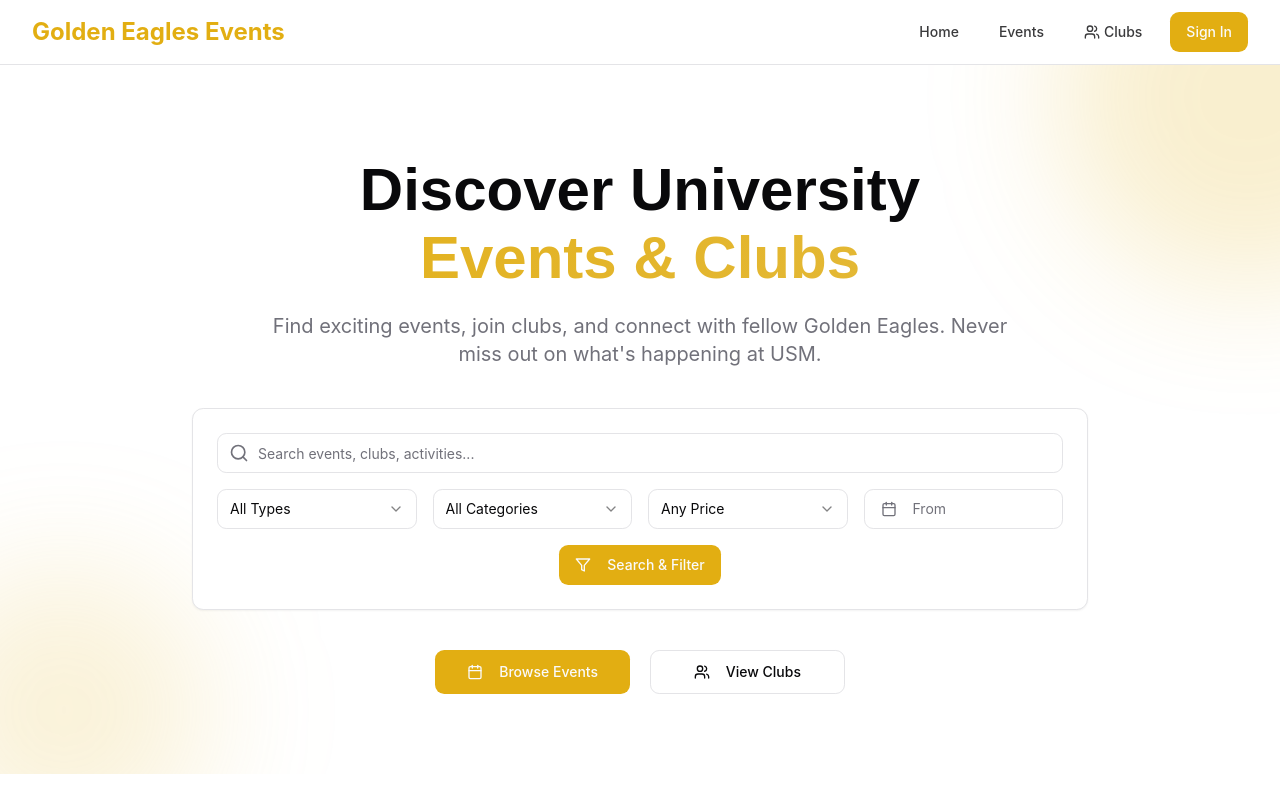
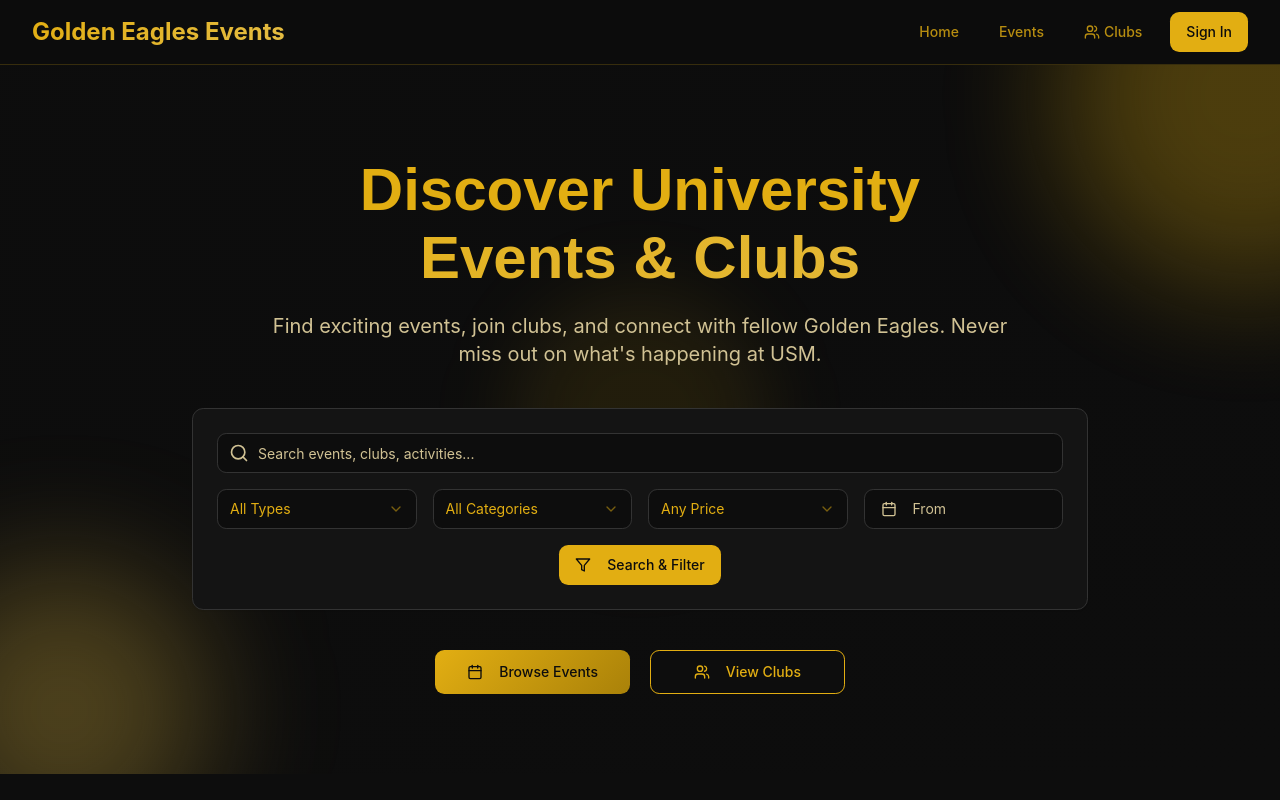
Before and after one commit to Manishkatel/party-spark-creator-hub, a React (Vite) app: page / in a window 1280 px wide. Shown: the top 800 px of the page. Built offline with nearby package versions, Linux system fonts and the light colour scheme.

Commit message:
Revert design changes
Reverted frontend design to the previous black and yellow theme and fixed layout issues.

```diff
--- a/src/components/home/Hero.tsx
+++ b/src/components/home/Hero.tsx
@@ -5,16 +5,17 @@ import SearchAndFilter from "./SearchAndFilter";
 
 const Hero = () => {
   return (
-    <div className="relative overflow-hidden">
+    <div className="relative overflow-hidden bg-gradient-to-br from-background via-background to-usm-black/5">
       {/* Background decoration */}
-      <div className="absolute -top-40 -right-40 w-96 h-96 bg-usm-gold/20 rounded-full blur-3xl" />
-      <div className="absolute -bottom-20 -left-20 w-72 h-72 bg-usm-gold-light/20 rounded-full blur-3xl" />
+      <div className="absolute -top-40 -right-40 w-96 h-96 bg-usm-gold/30 rounded-full blur-3xl animate-pulse-soft" />
+      <div className="absolute -bottom-20 -left-20 w-72 h-72 bg-usm-gold-light/30 rounded-full blur-3xl animate-float" />
+      <div className="absolute top-1/2 left-1/2 transform -translate-x-1/2 -translate-y-1/2 w-64 h-64 bg-usm-gold/10 rounded-full blur-2xl" />
 
       <div className="relative max-w-7xl mx-auto px-4 sm:px-6 lg:px-8 pt-20 pb-16 sm:pt-24 sm:pb-20">
         <div className="text-center">
           <h1 className="text-4xl font-extrabold sm:text-5xl md:text-6xl">
-              <span className="block text-usm-black">Discover University</span>
-              <span className="block mt-2 gradient-text">Events & Clubs</span>
+            <span className="block text-foreground mb-2">Discover University</span>
+            <span className="block gradient-text">Events & Clubs</span>
           </h1>
           <p className="mt-6 max-w-lg mx-auto text-xl text-muted-foreground sm:max-w-3xl">
             Find exciting events, join clubs, and connect with fellow Golden Eagles.
@@ -29,13 +30,13 @@ const Hero = () => {
           <div className="mt-10 max-w-sm mx-auto sm:max-w-none sm:flex sm:justify-center">
             <div className="space-y-4 sm:space-y-0 sm:mx-auto sm:inline-grid sm:grid-cols-2 sm:gap-5">
               <Link to="/events">
-                <Button size="lg" className="w-full">
+                <Button size="lg" className="w-full bg-gradient-usm hover:opacity-90 transition-opacity">
                   <Calendar className="w-4 h-4 mr-2" />
                   Browse Events
                 </Button>
               </Link>
               <Link to="/clubs">
-                <Button variant="outline" size="lg" className="w-full">
+                <Button variant="outline" size="lg" className="w-full border-usm-gold text-usm-gold hover:bg-usm-gold hover:text-usm-black">
                   <Users className="w-4 h-4 mr-2" />
                   View Clubs
                 </Button>
--- a/src/components/layout/Navbar.tsx
+++ b/src/components/layout/Navbar.tsx
@@ -36,12 +36,12 @@ const Navbar = () => {
   };
 
   return (
-    <nav className="fixed top-0 left-0 right-0 z-50 bg-background/80 backdrop-blur-md border-b border-border">
+    <nav className="fixed top-0 left-0 right-0 z-50 bg-background/95 backdrop-blur-md border-b border-usm-gold/20">
       <div className="max-w-7xl mx-auto px-4 sm:px-6 lg:px-8">
         <div className="flex items-center justify-between h-16">
           <div className="flex items-center">
             <Link to="/" className="flex-shrink-0">
-              <span className="text-2xl font-bold text-usm-gold">Golden Eagles Events</span>
+              <span className="text-2xl font-bold gradient-text">Golden Eagles Events</span>
             </Link>
           </div>
 
--- a/src/index.css
+++ b/src/index.css
@@ -7,88 +7,88 @@
 
 @layer base {
   :root {
-    --background: 0 0% 100%;
-    --foreground: 240 10% 3.9%;
+    --background: 0 0% 5%;
+    --foreground: 45 85% 48%;
 
-    --card: 0 0% 100%;
-    --card-foreground: 240 10% 3.9%;
+    --card: 0 0% 8%;
+    --card-foreground: 45 85% 48%;
 
-    --popover: 0 0% 100%;
-    --popover-foreground: 240 10% 3.9%;
+    --popover: 0 0% 8%;
+    --popover-foreground: 45 85% 48%;
 
     --primary: 45 85% 48%;
-    --primary-foreground: 0 0% 98%;
+    --primary-foreground: 0 0% 5%;
 
-    --secondary: 240 4.8% 15%;
-    --secondary-foreground: 0 0% 98%;
+    --secondary: 0 0% 15%;
+    --secondary-foreground: 45 85% 48%;
 
-    --muted: 240 4.8% 95.9%;
-    --muted-foreground: 240 3.8% 46.1%;
+    --muted: 0 0% 12%;
+    --muted-foreground: 45 40% 70%;
 
     --accent: 45 85% 48%;
-    --accent-foreground: 0 0% 98%;
+    --accent-foreground: 0 0% 5%;
 
     --destructive: 0 84.2% 60.2%;
     --destructive-foreground: 0 0% 98%;
 
-    --border: 240 5.9% 90%;
-    --input: 240 5.9% 90%;
+    --border: 0 0% 20%;
+    --input: 0 0% 20%;
     --ring: 45 85% 48%;
 
     --radius: 0.7rem;
 
-    --sidebar-background: 0 0% 98%;
-    --sidebar-foreground: 240 5.3% 26.1%;
+    --sidebar-background: 0 0% 8%;
+    --sidebar-foreground: 45 85% 48%;
     --sidebar-primary: 45 85% 48%;
-    --sidebar-primary-foreground: 0 0% 98%;
-    --sidebar-accent: 240 4.8% 95.9%;
-    --sidebar-accent-foreground: 240 5.9% 10%;
-    --sidebar-border: 220 13% 91%;
+    --sidebar-primary-foreground: 0 0% 5%;
+    --sidebar-accent: 0 0% 12%;
+    --sidebar-accent-foreground: 45 85% 48%;
+    --sidebar-border: 0 0% 20%;
     --sidebar-ring: 45 85% 48%;
 
     /* USM-specific colors */
     --usm-gold: 45 85% 48%;
-    --usm-black: 240 10% 3.9%;
+    --usm-black: 0 0% 5%;
     --usm-gold-light: 45 75% 58%;
     --usm-gold-dark: 45 90% 35%;
   }
 
   .dark {
-    --background: 240 10% 3.9%;
-    --foreground: 0 0% 98%;
+    --background: 0 0% 3%;
+    --foreground: 45 85% 48%;
 
-    --card: 240 10% 6%;
-    --card-foreground: 0 0% 98%;
+    --card: 0 0% 6%;
+    --card-foreground: 45 85% 48%;
 
-    --popover: 240 10% 6%;
-    --popover-foreground: 0 0% 98%;
+    --popover: 0 0% 6%;
+    --popover-foreground: 45 85% 48%;
 
     --primary: 45 85% 48%;
-    --primary-foreground: 0 0% 98%;
+    --primary-foreground: 0 0% 3%;
 
-    --secondary: 240 3.7% 15.9%;
-    --secondary-foreground: 0 0% 98%;
+    --secondary: 0 0% 12%;
+    --secondary-foreground: 45 85% 48%;
 
-    --muted: 240 3.7% 15.9%;
-    --muted-foreground: 240 5% 64.9%;
+    --muted: 0 0% 12%;
+    --muted-foreground: 45 40% 70%;
 
     --accent: 45 85% 48%;
-    --accent-foreground: 0 0% 98%;
+    --accent-foreground: 0 0% 3%;
 
     --destructive: 0 62.8% 30.6%;
     --destructive-foreground: 0 0% 98%;
 
-    --border: 240 3.7% 15.9%;
-    --input: 240 3.7% 15.9%;
+    --border: 0 0% 15%;
+    --input: 0 0% 15%;
     --ring: 45 85% 48%;
 
-    --sidebar-background: 240 5.9% 10%;
-    --sidebar-foreground: 240 4.8% 95.9%;
+    --sidebar-background: 0 0% 6%;
+    --sidebar-foreground: 45 85% 48%;
     --sidebar-primary: 45 85% 48%;
-    --sidebar-primary-foreground: 0 0% 98%;
-    --sidebar-accent: 240 3.7% 15.9%;
-    --sidebar-accent-foreground: 240 4.8% 95.9%;
-    --sidebar-border: 240 3.7% 15.9%;
+    --sidebar-primary-foreground: 0 0% 3%;
+    --sidebar-accent: 0 0% 12%;
+    --sidebar-accent-foreground: 45 85% 48%;
+    --sidebar-border: 0 0% 15%;
     --sidebar-ring: 45 85% 48%;
   }
 
```
Lines whose indentation alone changed are shown as unchanged.
